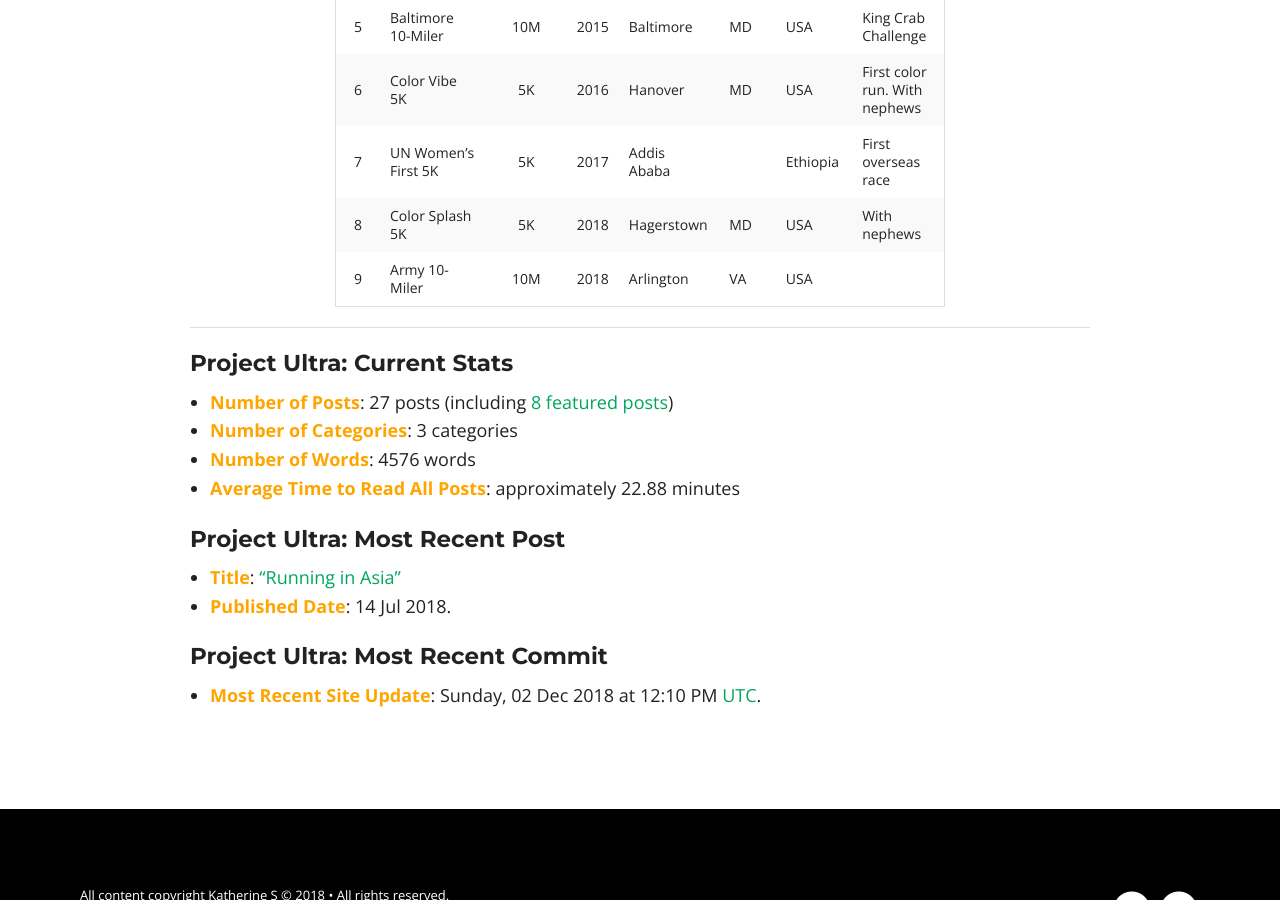
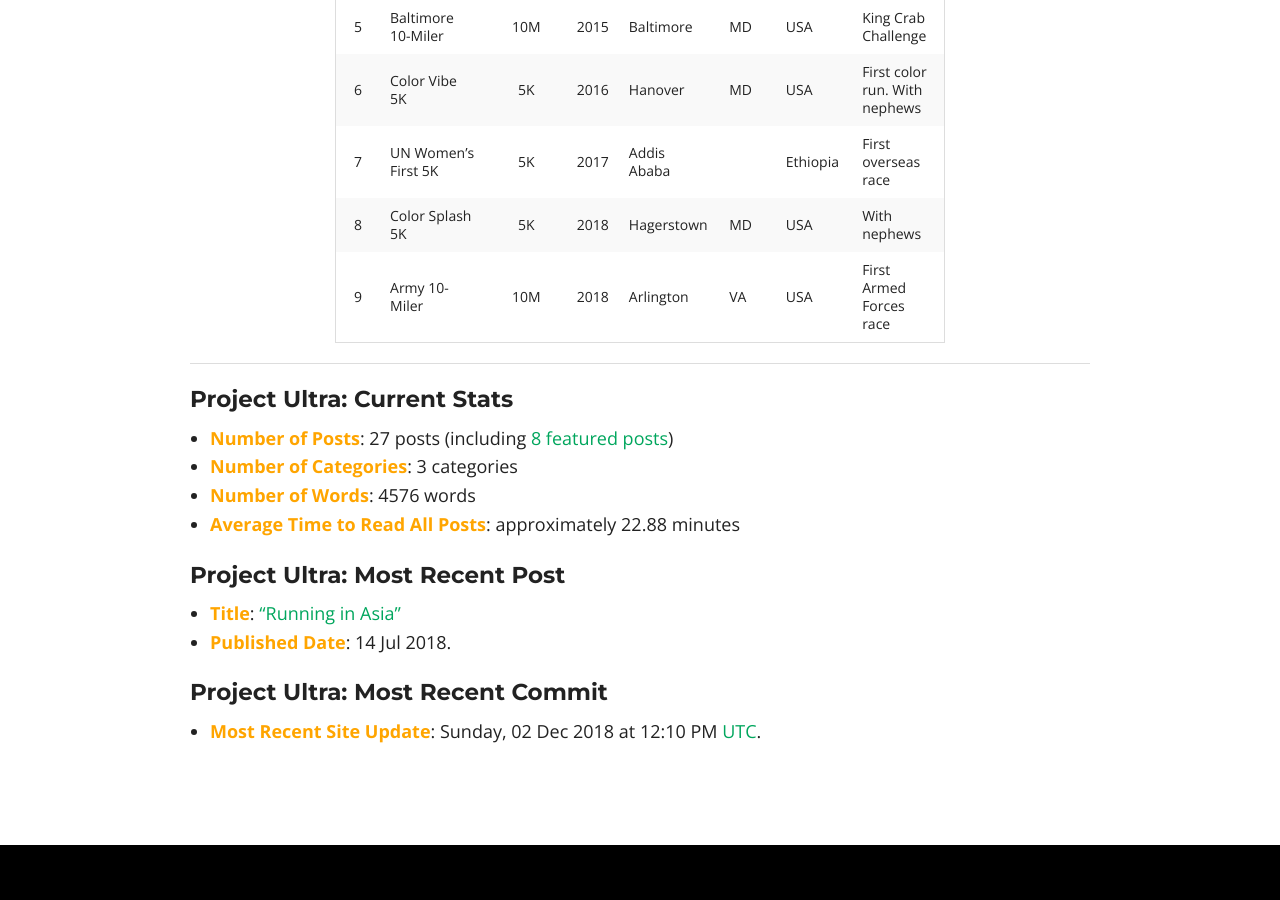
Before and after one commit to kcmlin/kcmlin.github.io, a Jekyll site: the page built from about.md, in a window 1280 px wide and 900 px high, scrolled down 3218 px. Built offline with Jekyll 4.4.1, drawn with Linux system fonts in a browser that asks for light colours; nearby versions of some CDN libraries.

Commit message:
Update about.md

```diff
--- a/about.md
+++ b/about.md
@@ -68,7 +68,7 @@ Katherine is an avid runner, a seasonal cyclist, a traveler and a self-proclaime
 | 6    | Color Vibe 5K              | 5K    | 2016 | Hanover    | MD | USA | First color run. With nephews |
 | 7    | UN Women's First 5K        | 5K    | 2017 | Addis Ababa | | Ethiopia | First overseas race |
 | 8    | Color Splash 5K            | 5K    | 2018 | Hagerstown    | MD | USA | With nephews |
-| 9    | Army 10-Miler              | 10M   | 2018 | Arlington   | VA | USA |  |
+| 9    | Army 10-Miler              | 10M   | 2018 | Arlington   | VA | USA | First Armed Forces race |
 
 
 
```
